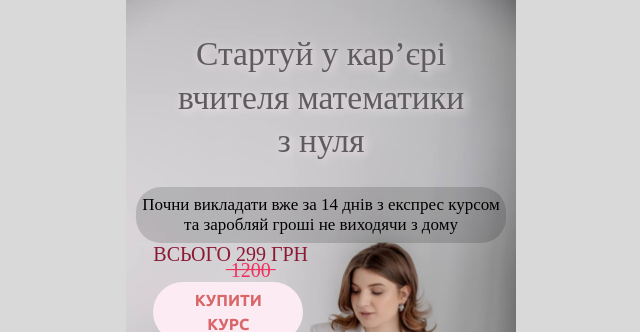
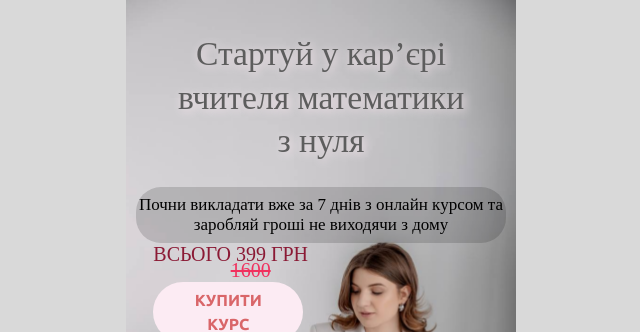
Before and after one commit to Saxpok/lisa, a React (Create React App) app in the folder lisa/: page / in a window 1280 px wide. Shown: the top 332 px of the page, without its empty margins (319-959 px from the left). Built offline with nearby package versions, Linux system fonts and the light colour scheme; a web font is replaced by a local one.

Commit message:
Debug: final corrects

```diff
--- a/lisa/src/App.css
+++ b/lisa/src/App.css
@@ -2,6 +2,8 @@
   display: flex;
   flex-direction: column;
   align-items: center;
+  min-height: 100vh;
+  overflow: hidden;
 }
 
 @media(min-width: 441px) {
--- a/lisa/src/App.tsx
+++ b/lisa/src/App.tsx
@@ -22,7 +22,7 @@ function App() {
         const scrollPosition = window.scrollY + windowHeight;
 
         if (scrollPosition >= fullHeight + 175) {
-            setIsFooterVisible(true);
+            setIsFooterVisible(!isFooterVisible);
         }
     };
 
@@ -43,7 +43,7 @@ function App() {
       <PromisePage />
       <FeedbackPage />
       {isFooterVisible ? <></> : <MainButton />}
-      <OwnerInfo/>
+      <OwnerInfo isFooterVisible={isFooterVisible}/>
       <Footer isFooterVisible={isFooterVisible} />
     </div>
   );
--- a/lisa/src/index.css
+++ b/lisa/src/index.css
@@ -7,6 +7,7 @@ body {
   -moz-osx-font-smoothing: grayscale;
   display: flex;
   justify-content: center;
+  height: 100%;
 }
 
 code {
--- a/lisa/src/ui/ownerInfo/OwnerInfo.style.css
+++ b/lisa/src/ui/ownerInfo/OwnerInfo.style.css
@@ -1,6 +1,5 @@
 .ownerInfo {
     width: 100%;
-    height: 80px;
     background-color: #1B1C1E;
     transition: all 1s ease;
     color: aliceblue;
@@ -12,6 +11,14 @@
     z-index: 2;
 }
 
+.descriptionBlock {
+    margin-top: 60px;
+    display: flex;
+    flex-direction: column;
+    align-items: center;
+    margin-bottom: 60px;
+}
+
 .ownerDescription {
     margin-top: 3px;
     display: flex;
--- a/lisa/src/ui/ownerInfo/OwnerInfo.tsx
+++ b/lisa/src/ui/ownerInfo/OwnerInfo.tsx
@@ -1,8 +1,21 @@
+import { useEffect, useState } from 'react'
 import './OwnerInfo.style.css'
+import { useInView } from 'react-intersection-observer'
 
-const OwnerInfo = () => {
+interface OwnerInfoProps {
+    isFooterVisible: boolean
+}
+
+const OwnerInfo = ({isFooterVisible} : OwnerInfoProps) => {
     return (
-        <div className="ownerInfo">
+        <div
+        className="ownerInfo"
+        style={{
+            height: isFooterVisible? '200px' : '300px',
+            marginBottom: isFooterVisible? '0px' : '-100px'
+        }}
+        >
+            <div className='descriptionBlock'>
                 <div className='ownerDescription'>ФОП Шішініна Єлизавета Олексіївна</div>
                 <div className='ownerDescription'>linnikliza@icloud.com</div>
                 <a
@@ -15,6 +28,7 @@ const OwnerInfo = () => {
                     shishininaaa
                 </a>
             </div>
+        </div>
     )
 }
 
--- a/lisa/src/ui/programPage/program/Program.tsx
+++ b/lisa/src/ui/programPage/program/Program.tsx
@@ -15,7 +15,7 @@ const Program = ({content, position} : ProgramProps) => {
         setTimeout(() => {
             setCureentContent(content)
             setCurrentStatus(true)
-        }, 500 + position * 500)
+        }, 500 + position * 250)
     }, [])
 
     return (
--- a/lisa/src/ui/promisePage/PromisePage.tsx
+++ b/lisa/src/ui/promisePage/PromisePage.tsx
@@ -12,7 +12,7 @@ const PromisePage = () => {
     return (
         <div className="promisePage">
             <div className='promiseTitle'>
-                Лише уяви <span style={{ color: '#F1305E'}}>скільки нового</span> ти будеш вміти після 10 уроків цього курсу
+                Лише уяви <span style={{ color: '#F1305E'}}>скільки нового</span> ти будеш вміти після 7 уроків цього курсу
             </div>
             <div className='promises'>
                 {
--- a/lisa/src/ui/titlePage/TitlePage.style.css
+++ b/lisa/src/ui/titlePage/TitlePage.style.css
@@ -55,6 +55,7 @@
     font-size: 20px;
     margin-left: 50%;
     margin-top: -7px;
+    text-decoration: line-through;
 }
 
 @keyframes colorChange {
--- a/lisa/src/ui/titlePage/TitlePage.tsx
+++ b/lisa/src/ui/titlePage/TitlePage.tsx
@@ -14,15 +14,15 @@ const TitlePage = () => {
         з нуля
       </div>
       <div className="titleSubtitle">
-        Почни викладати вже за 14 днів з експрес курсом та заробляй гроші не виходячи з дому
+        Почни викладати вже за 7 днів з онлайн курсом та заробляй гроші не виходячи з дому
       </div>
       <div className="priceBlock">
         <div className="priceContainer">
             <div className="price">
-                    ВСЬОГО 299 ГРН
+                    ВСЬОГО 399 ГРН
             </div>
             <div className="priceOld">
-                ̶1̶2̶0̶0̶
+                1600
             </div>
             <div
             className="buyButton"
```
Lines whose indentation alone changed are shown as unchanged.
